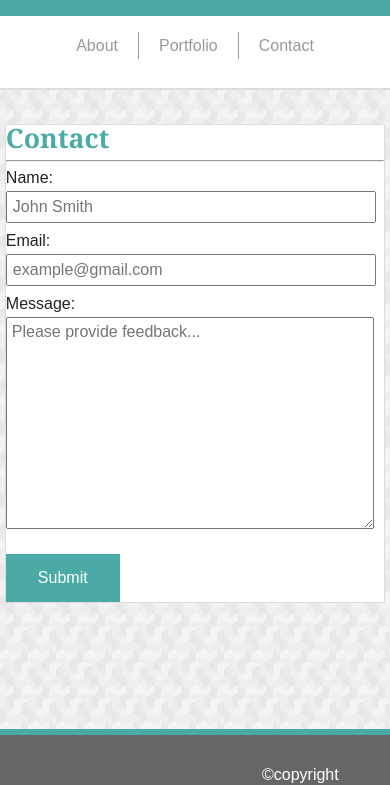
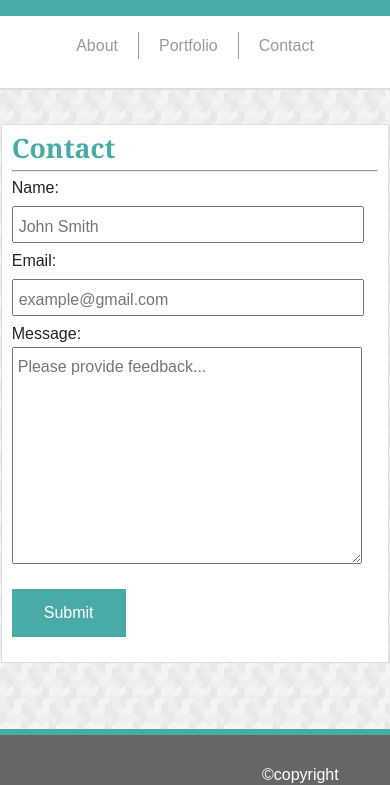
Before and after one commit to devcwilkey/Responsive-Portfolio, a plain HTML site: page contact.html in a window 390 px wide. Shown: the part 59-844 px from the top of the page. Drawn offline with Linux system fonts and the light colour scheme.

Commit message:
Adding Final Updates for Responsive Project ---- COMPLETE

```diff
--- a/assets/css/style.css
+++ b/assets/css/style.css
@@ -207,12 +207,12 @@ h3 {
    header{
       height:75px;
       margin: 0px;
+      width: 100%;
    }
 
    .Header-Content {
       width: 100%;
       height: 100%;
-      margin-left: 20px;
    }
 
    .ImageHolder {
@@ -449,20 +449,21 @@ h3 {
 @media (max-width: 640px) {
    .Main-Content {
       position: relative;
-      width: 97%;
+      width: 94%;
       background-color:#ffffff;
       border: 1px solid #dddddd;
-      padding: 0px;
+      margin:auto;
+      padding: 10px
    }
 
    header{
       height:130px;
+      margin: 0px;
    }
 
    .Header-Content {
       width: 100%;
       height: 100%;
-      margin: 0px 0px 0px 0px;
    }
 
    .ImageHolder {
@@ -532,20 +533,20 @@ h3 {
    }
 
    input[type=text] {
-      width: 95%;
+      width: 93%;
       padding-left: 5px;
-      padding-top: 5px;
+      padding-top: 10px;
       padding-bottom: 5px;
       margin-bottom: 10px;
-      margin-top: 5px;
+      margin-top: 10px;
+
    }
 
    textarea {
-      width: 95%;
+      width: 93%;
       height: 200px;
-      margin: auto;
       padding-left: 5px;
-      padding-top: 5px;
+      padding-top: 10px;
       padding-bottom: 5px;
       overflow: auto;
       margin-bottom: 10px;
@@ -562,6 +563,7 @@ h3 {
       display: inline-block;
       font-size: 16px;
       margin-top: 15px;
+      margin-bottom: 15px;
    }
 
    .Image-Label {
```
